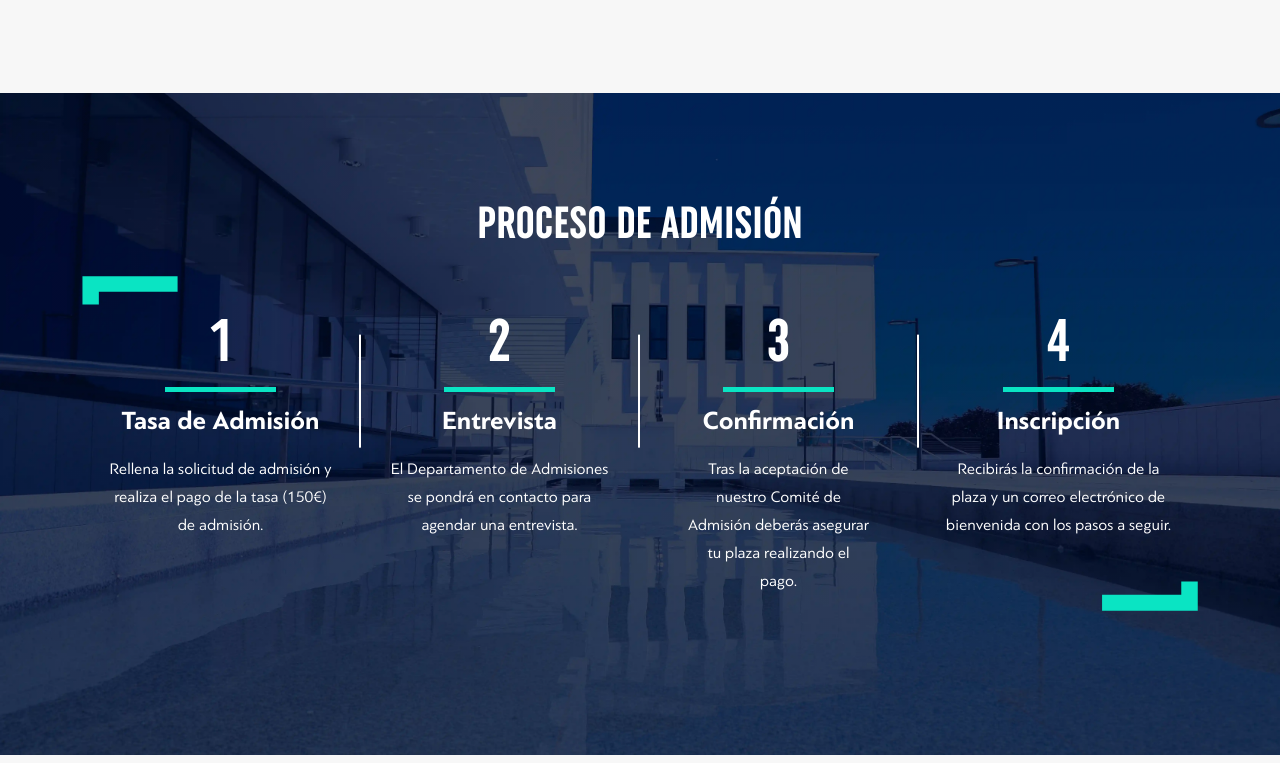
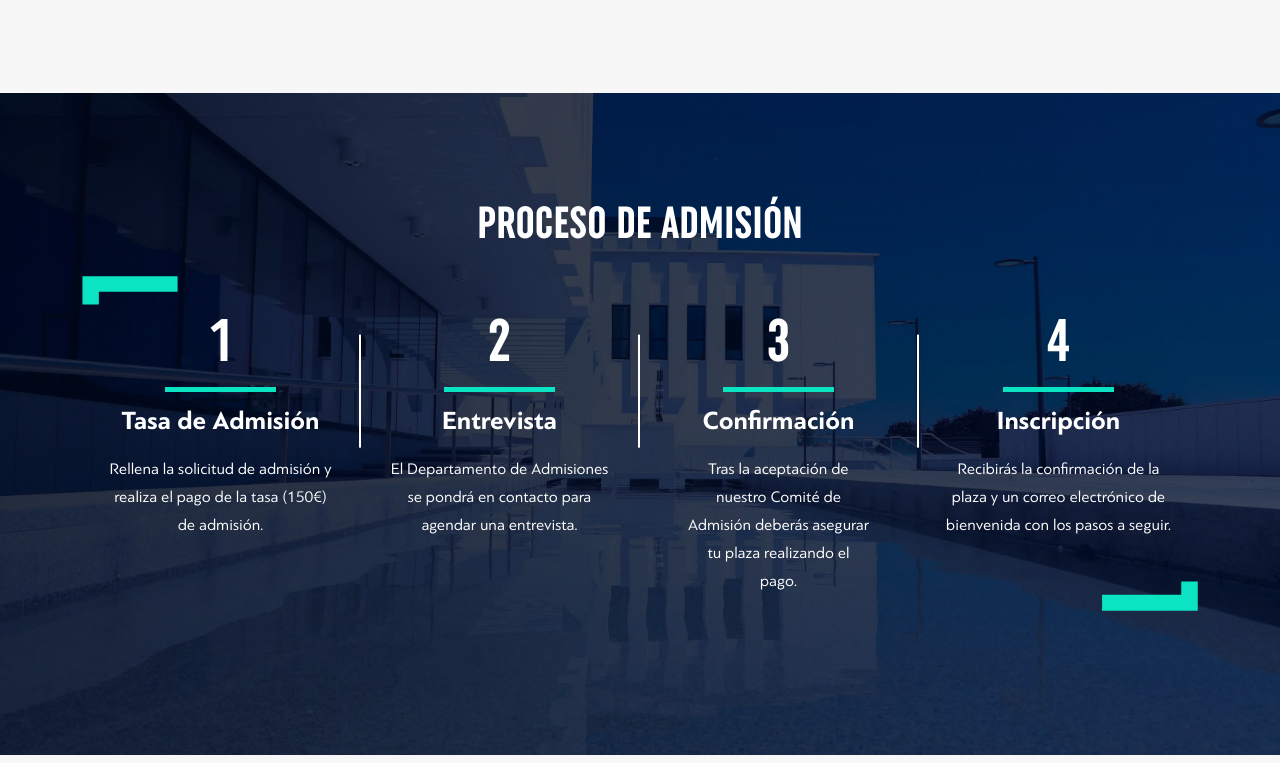
Before and after one commit to Stefan-Trifan/ESIC, a plain HTML site: page es/certificados-cxo/chief-marketing-officer-cmo-esp.html in a window 1280 px wide. Shown: the part 5197-5960 px from the top of the page. Drawn offline with nearby package versions, Linux system fonts and the light colour scheme; a script that the page names is missing.

Commit message:
opacidad fondo proceso-admision

```diff
--- a/es/certificados-cxo/chief-marketing-officer-cmo-esp.html
+++ b/es/certificados-cxo/chief-marketing-officer-cmo-esp.html
@@ -904,7 +904,7 @@
         <!-- START SECTION ADMISSION PROCESS  -->
         <section id="admission-process" class="py-5 img-cover bg-lazyload" style="background-position: center" data-imagen=""
         data-src="../../assets/img/general/ESIC-azul.webp"
-        data-gradient="90deg, rgba(0,0,0,0.3) 0%, rgba(0,0,0,0.3) 100%">
+        data-gradient="90deg, rgba(0,0,0,0.5) 0%, rgba(0,0,0,0.3) 100%">
             <div class="container py-0 py-lg-5">
                 <div class="row text-center pb-5" >
                     <h2 class="pt-2 pb-4 text-white">Proceso de admisión</h2>
```
